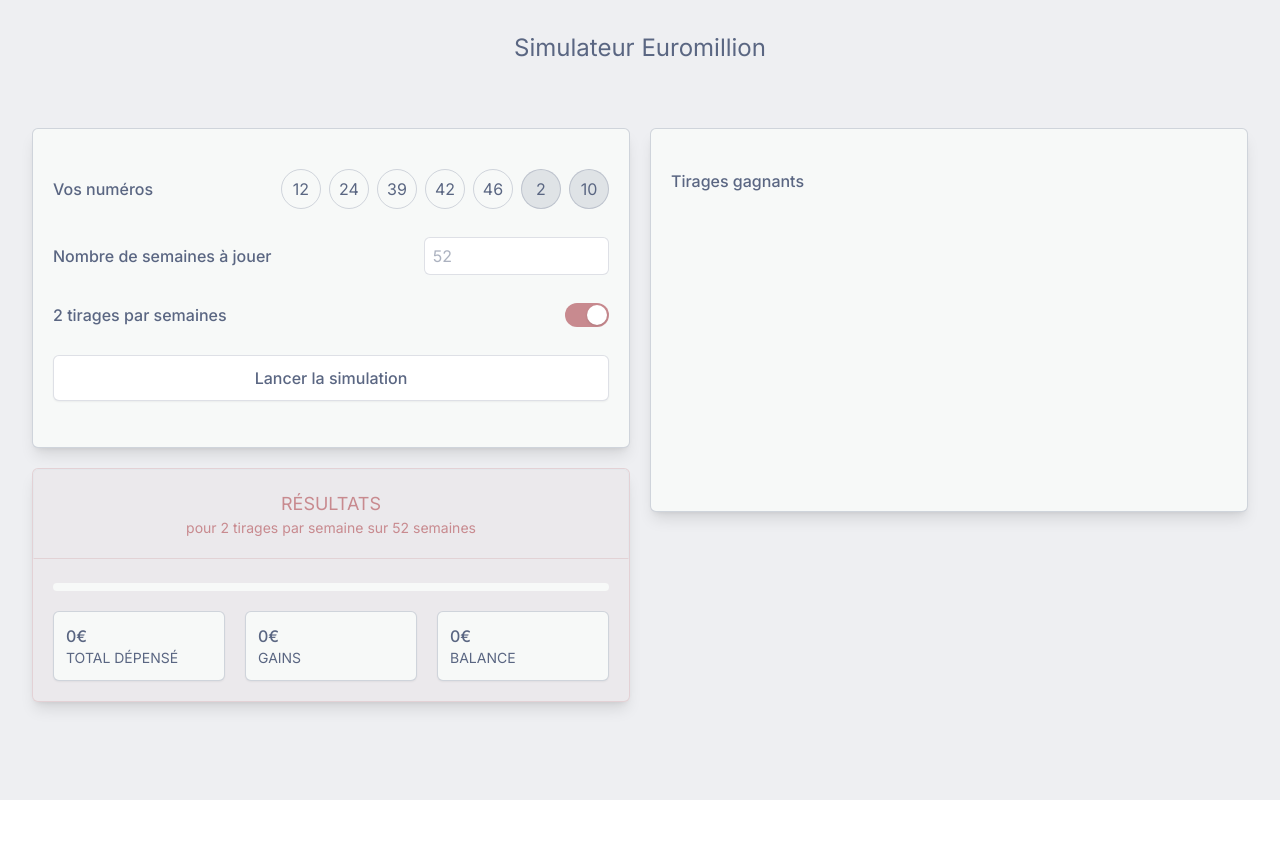
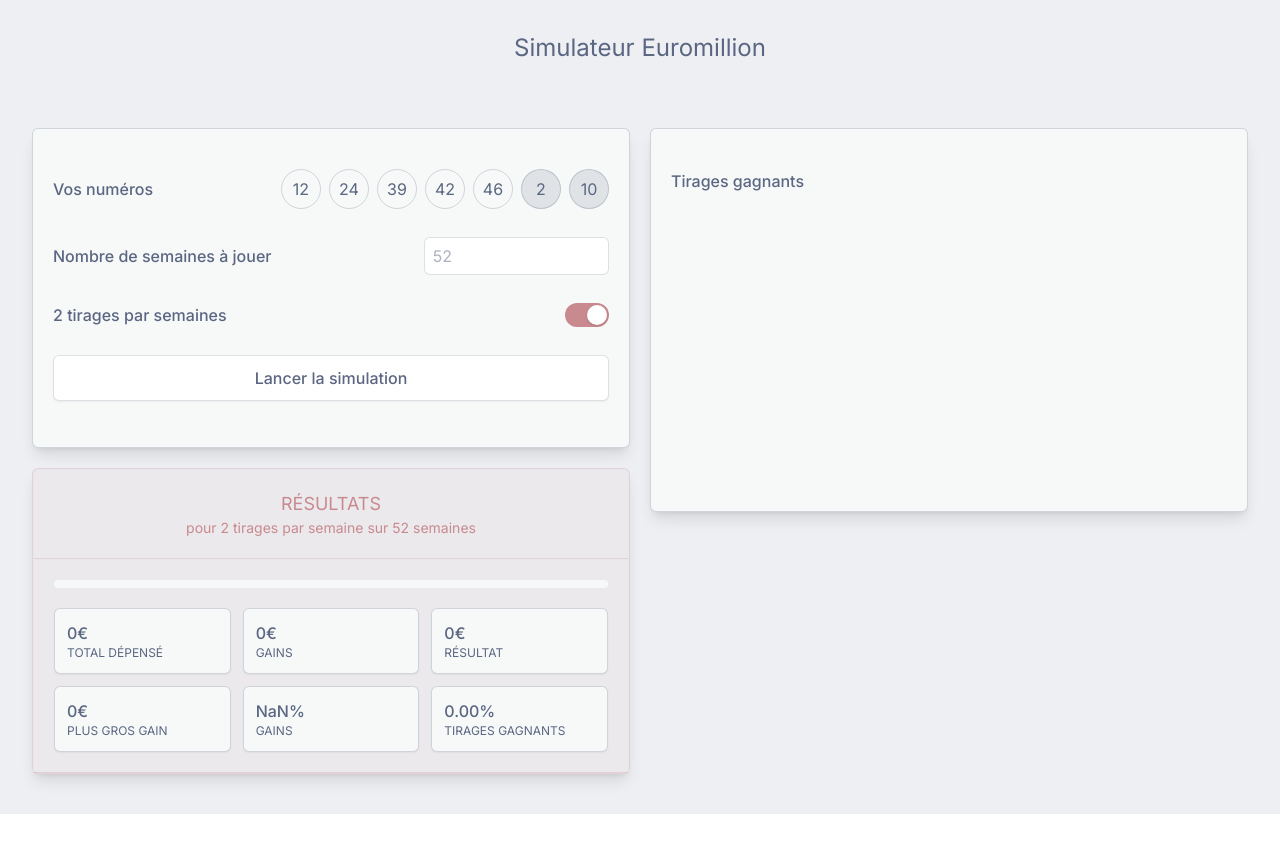
Before and after one commit to jean1591/euromillion-simulator, a Next.js app: page / in a window 1280 px wide. Shown: the top 852 px of the page. Before the commit the page ends 800 px from the top, so only its background shows below. Built offline with nearby package versions, Linux system fonts and the light colour scheme.

Commit message:
display stats

```diff
--- a/src/app/components/divider.tsx
+++ /dev/null
@@ -1,7 +0,0 @@
-export const Divider = () => {
-  return (
-    <div className="pt-10 pb-5">
-      <div className="w-full border-t border-gray-300" />
-    </div>
-  );
-};
--- a/src/app/components/results/resultsCard.tsx
+++ b/src/app/components/results/resultsCard.tsx
@@ -3,10 +3,9 @@
 import { useSelector } from "react-redux";
 
 export const ResultsCard = () => {
-  const { numberOfDrawsPerWeek, numberOfWeeksToPlay } = useSelector(
-    (state: RootState) => state.simulationSettings
-  );
-  const { drawsNumber, winnings } = useSelector(
+  const { numberOfDrawsPerWeek, numberOfWeeksToPlay, numberOfDraws } =
+    useSelector((state: RootState) => state.simulationSettings);
+  const { drawsNumber, winnings, winningsArray } = useSelector(
     (state: RootState) => state.simulationResults
   );
 
@@ -23,22 +22,43 @@
         </p>
       </div>
 
-      <div className="pt-6 px-5">
+      <div className="border border-b-dark-accent/25 p-5">
         <SimulationStatus />
-      </div>
 
-      <div className="p-5 grid grid-cols-3 gap-x-5">
+        <div className="pt-5 grid grid-cols-3 gap-3">
           <div className="bg-light-shade border border-dark-shade/25 rounded-md shadow-sm text-base p-3">
             <p className="font-medium">{`${drawsNumber * 2.5}€`}</p>
-          <p className="uppercase font-normal text-sm">Total dépensé</p>
+            <p className="uppercase font-normal text-xs">Total dépensé</p>
           </div>
           <div className="bg-light-shade border border-dark-shade/25 rounded-md shadow-sm text-base p-3">
             <p className="font-medium">{`${winnings}€`}</p>
-          <p className="uppercase font-normal text-sm">Gains</p>
+            <p className="uppercase font-normal text-xs">Gains</p>
           </div>
           <div className="bg-light-shade border border-dark-shade/25 rounded-md shadow-sm text-base p-3">
             <p className="font-medium">{`${-drawsNumber * 2.5 + winnings}€`}</p>
-          <p className="uppercase font-normal text-sm">Balance</p>
+            <p className="uppercase font-normal text-xs">Résultat</p>
+          </div>
+
+          <div className="bg-light-shade border border-dark-shade/25 rounded-md shadow-sm text-base p-3">
+            <p className="font-medium">{`${
+              winningsArray.length ? Math.max(...winningsArray) : 0
+            }€`}</p>
+            <p className="uppercase font-normal text-xs">Plus gros gain</p>
+          </div>
+          <div className="bg-light-shade border border-dark-shade/25 rounded-md shadow-sm text-base p-3">
+            <p className="font-medium">{`${(
+              (winnings / (drawsNumber * 2.5)) *
+              100
+            ).toFixed(2)}%`}</p>
+            <p className="uppercase font-normal text-xs">Gains</p>
+          </div>
+          <div className="bg-light-shade border border-dark-shade/25 rounded-md shadow-sm text-base p-3">
+            <p className="font-medium">{`${(
+              (winningsArray.length / numberOfDraws) *
+              100
+            ).toFixed(2)}%`}</p>
+            <p className="uppercase font-normal text-xs">Tirages gagnants</p>
+          </div>
         </div>
       </div>
     </div>
```
Lines whose indentation alone changed are shown as unchanged.
